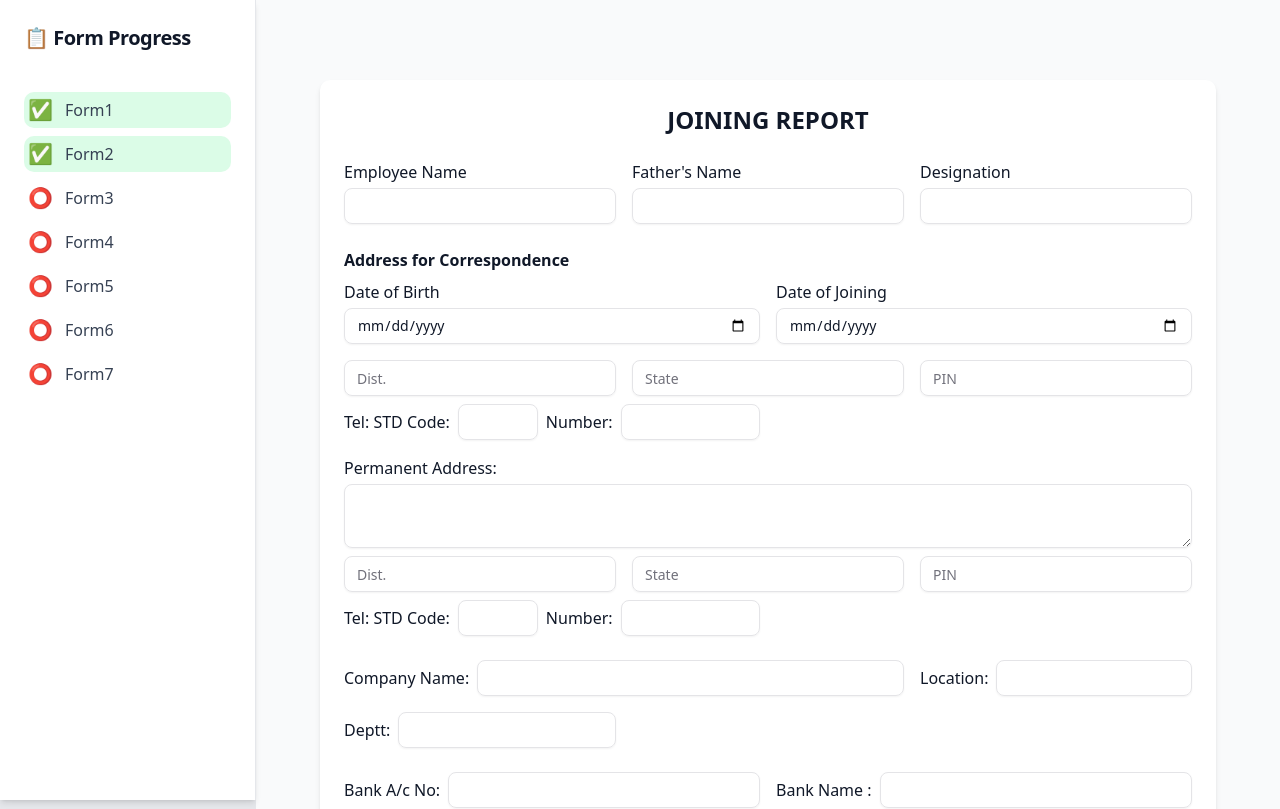
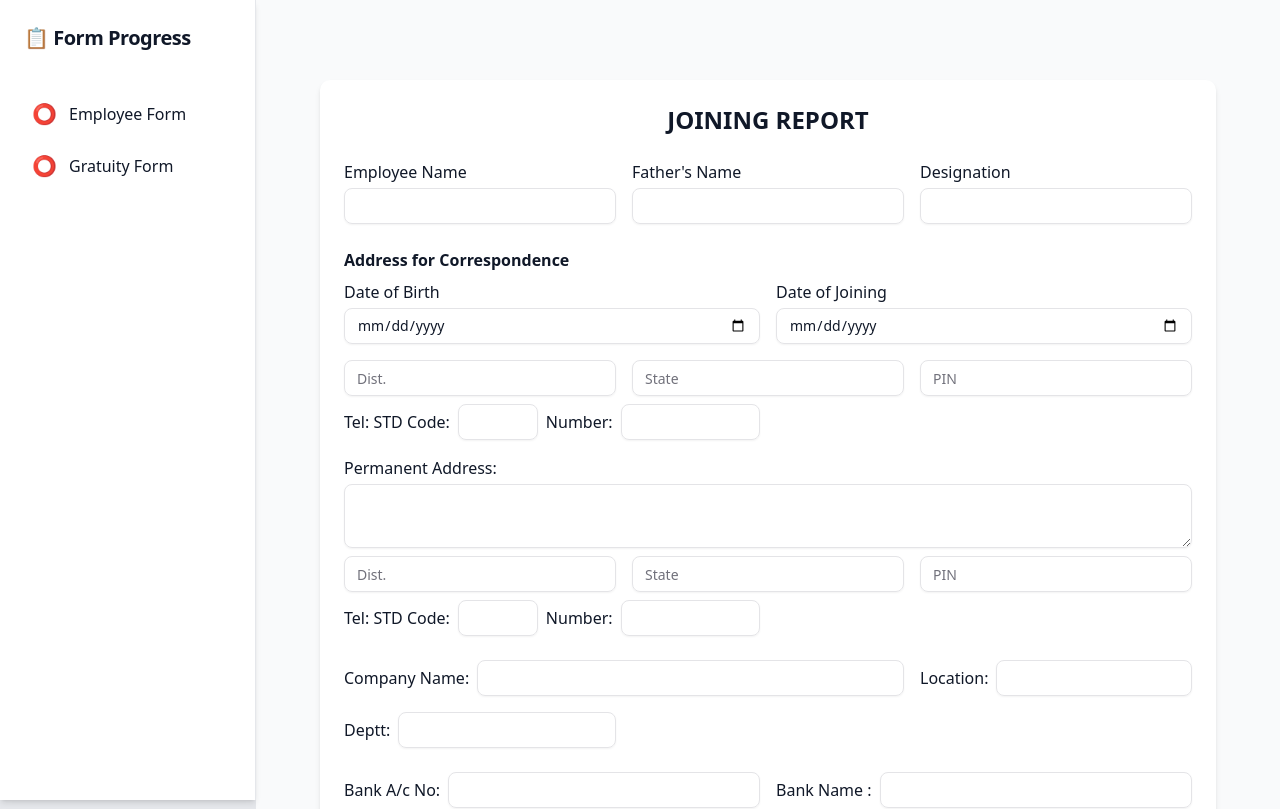
Before and after one commit to KaranJaiswal02/employee-form, a Next.js app: page /staff-joining in a window 1280 px wide. Shown: the top 809 px of the page. Built offline with nearby package versions, Linux system fonts and the light colour scheme.

Commit message:
sidebar improved

```diff
--- a/src/app/(forms)/layout.tsx
+++ b/src/app/(forms)/layout.tsx
@@ -1,14 +1,16 @@
 "use client";
-
 import { formStatusus } from "@/hooks/Atoms";
 import { useAtom } from "jotai";
 import Link from "next/link";
+import { usePathname } from "next/navigation";
+import { useState } from "react";
 
 export default function FormLayout({
     children,
 }: Readonly<{
     children: React.ReactNode;
 }>) {
+    const pathname = usePathname()
     const [formStatus] = useAtom(formStatusus);
 
     return (
@@ -20,30 +22,39 @@ export default function FormLayout({
                 </h2>
 
                 <ul className="flex flex-col space-y-2">
-                    {Object.entries(formStatus).map(([formName, status]) => (
-                        <li key={formName}>
+                    {Object.entries(formStatus).map(([key, form]) => {
+                        const isActive = pathname === form.url;
+
+                        return (
+                            <li key={key}>
                                 <Link
-                                href={`#${formName}`}
-                                className={`flex items-center space-x-3 p-1 rounded-lg transition-colors duration-200
-                ${status === "done"
+                                    href={form.url}
+                                    className={`flex items-center space-x-3 p-2 rounded-lg transition-colors duration-200
+                    ${isActive
+                                            ? "bg-blue-100 dark:bg-blue-900 text-blue-700 dark:text-blue-300 font-semibold"
+                                            : form.status === "done"
                                                 ? "bg-green-100 dark:bg-green-900 hover:bg-green-200 dark:hover:bg-green-800"
                                                 : "hover:bg-gray-100 dark:hover:bg-gray-800"
                                         }`}
                                 >
                                     <span
-                                    className={`text-xl ${status === "done"
+                                        className={`text-xl ${form.status === "done"
                                                 ? "text-green-500 dark:text-green-400"
                                                 : "text-gray-400 dark:text-gray-500"
                                             }`}
                                     >
-                                    {status === "done" ? "✅" : "⭕"}
+                                        {form.status === "done" ? "✅" : "⭕"}
                                     </span>
-                                <span className="text-gray-700 dark:text-gray-300 font-medium capitalize truncate">
-                                    {formName.replace(/([a-z])([A-Z])/g, "$1 $2")}
+                                    <span
+                                        className={`truncate ${isActive ? "font-semibold" : "font-medium"
+                                            }`}
+                                    >
+                                        {form.name}
                                     </span>
                                 </Link>
                             </li>
-                    ))}
+                        );
+                    })}
                 </ul>
             </aside>
 
--- a/src/hooks/Atoms.ts
+++ b/src/hooks/Atoms.ts
@@ -177,11 +177,14 @@ export const staffFamilyFormData = atom({
 })
 
 export const formStatusus = atom({
-  form1: "done",
-  form2: "done",
-  form3: "pending",
-  form4: "pending",
-  form5: "pending",
-  form6: "pending",
-  form7: "pending",
+  form1: {
+      name: "Employee Form",
+      url: "/forms/empForm",
+      status: "pending",
+  },
+  form2: {
+      name: "Gratuity Form",
+      url: "/forms/gratuityForm",
+      status: "pending",
+  },
 })
```
Lines whose indentation alone changed are shown as unchanged.
